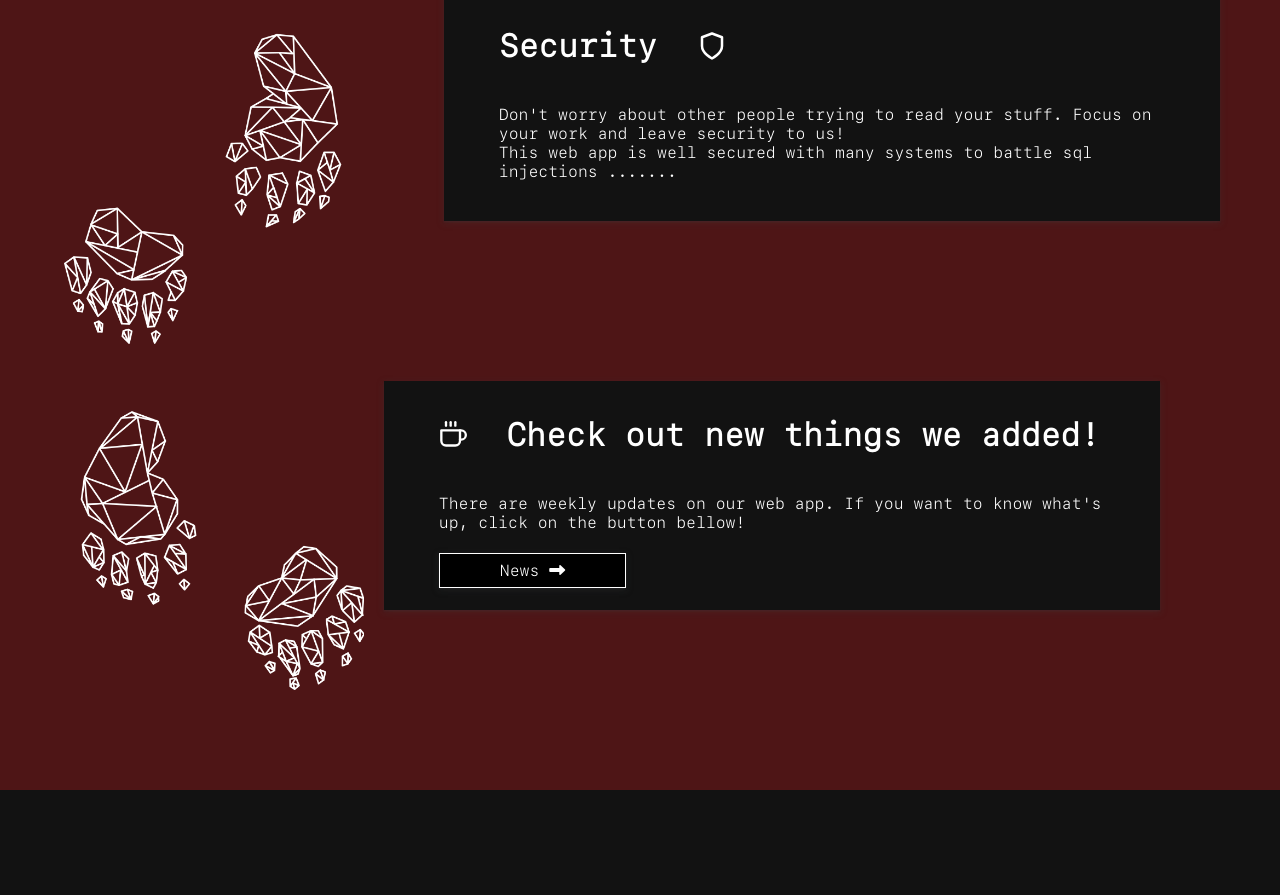
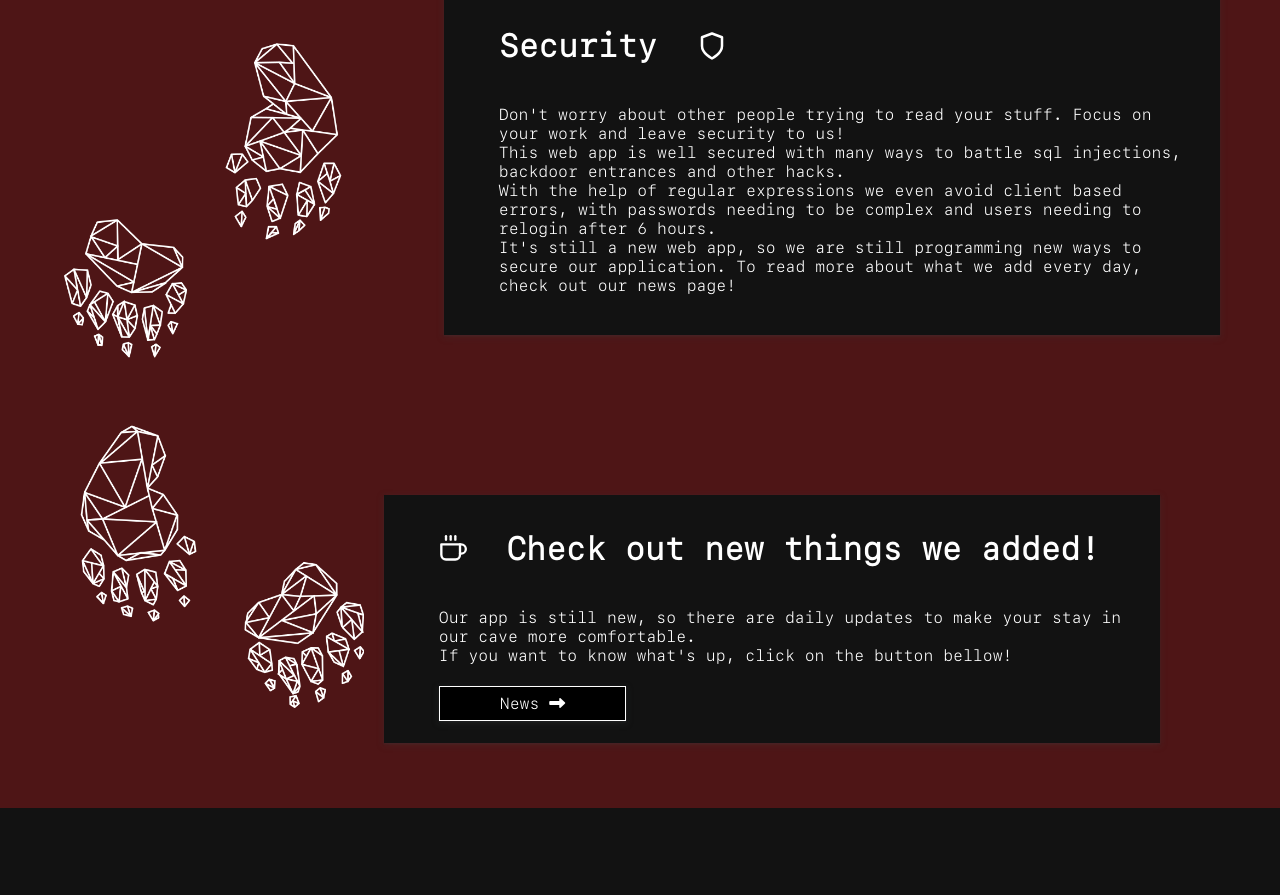
Before and after one commit to AnonymousGrizzly/Grizzly-Cave, a React (Create React App) app in the folder grizzlycave/: page / in a window 1280 px wide. Shown: the part 1531-2426 px from the top of the page. Built offline with nearby package versions, Linux system fonts and the light colour scheme; no server answers.

Commit message:
changed text

```diff
--- a/grizzlycave/src/components/Cards.jsx
+++ b/grizzlycave/src/components/Cards.jsx
@@ -25,16 +25,17 @@ export default function Cards() {
                 <div className='section'>
                     <h2 className='icon'>Security &nbsp;<Shield size="30"/></h2>
                     <p>
-                        Don't worry about other people trying to read your stuff. Focus on your work and leave security to us!
-                        <br/>
-                        This web app is well secured with many systems to battle sql injections
-                        .......
+                        Don't worry about other people trying to read your stuff. Focus on your work and leave security to us!<br/>
+                        This web app is well secured with many ways to battle sql injections, backdoor entrances and other hacks.<br/>
+                        With the help of regular expressions we even avoid client based errors, with passwords needing to be complex and users needing to relogin after 6 hours.<br/>
+                        It's still a new web app, so we are still programming new ways to secure our application. To read more about what we add every day, check out our news page!
                     </p>
                 </div>
                 <div className='section'>
                     <h2 className='icon'><Coffee size="28"/>&nbsp; Check out new things we added!</h2>
                     <p>
-                        There are weekly updates on our web app. If you want to know what's up, click on the button bellow!
+                        Our app is still new, so there are daily updates to make your stay in our cave more comfortable.<br/>
+                        If you want to know what's up, click on the button bellow!
                         <br/><br/>
                     </p>
                     <Link   to="/news" className="secondary-btn" >News <i className="fas fa-long-arrow-alt-right"></i></Link>
```
Also changed, not shown: 1 other file (tests, documents, lock files or other folders).
